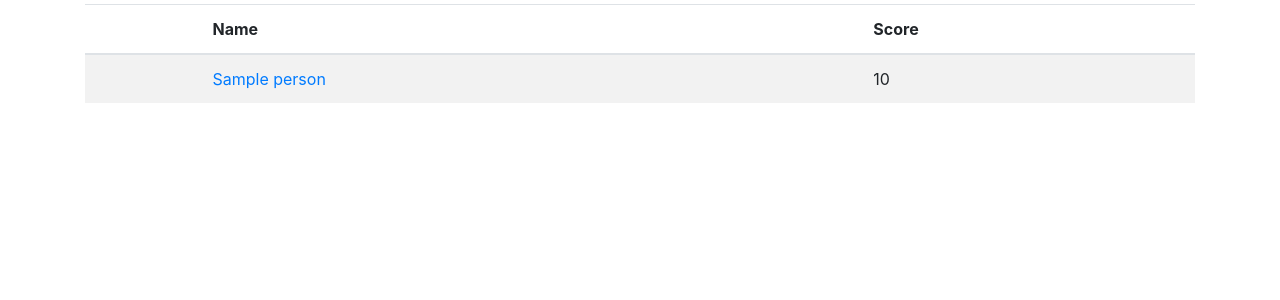
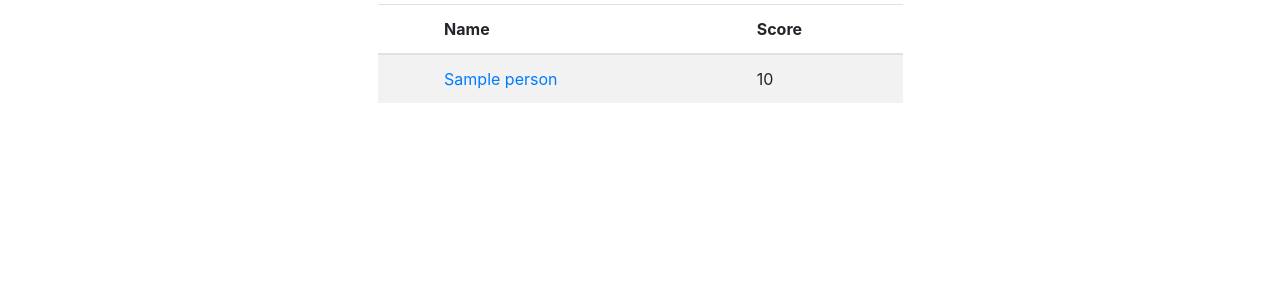
Before and after one commit to gkhaburzaniya/waynoc, a Django app: page / in a window 1280 px wide. Shown: the part 56-356 px from the top of the page. Run offline with Django 3.2, Linux system fonts and the light colour scheme; tables that the repository leaves empty hold one stand-in row (values such as "Sample post"); some libraries are stand-ins or nearby versions.

Commit message:
Make person_list narrower.

```diff
--- a/movienite/templates/movienite/person_list.html
+++ b/movienite/templates/movienite/person_list.html
@@ -1,6 +1,7 @@
 {% extends 'movienite/base.html' %}
 
 {% block content %}
+  <div class="col-md-6 offset-md-3">
     <table class="table table-striped table-hover">
       <thead>
       <tr>
@@ -26,4 +27,5 @@
       {% endfor %}
       </tbody>
     </table>
+  </div>
 {% endblock %}
```
Lines whose indentation alone changed are shown as unchanged.
